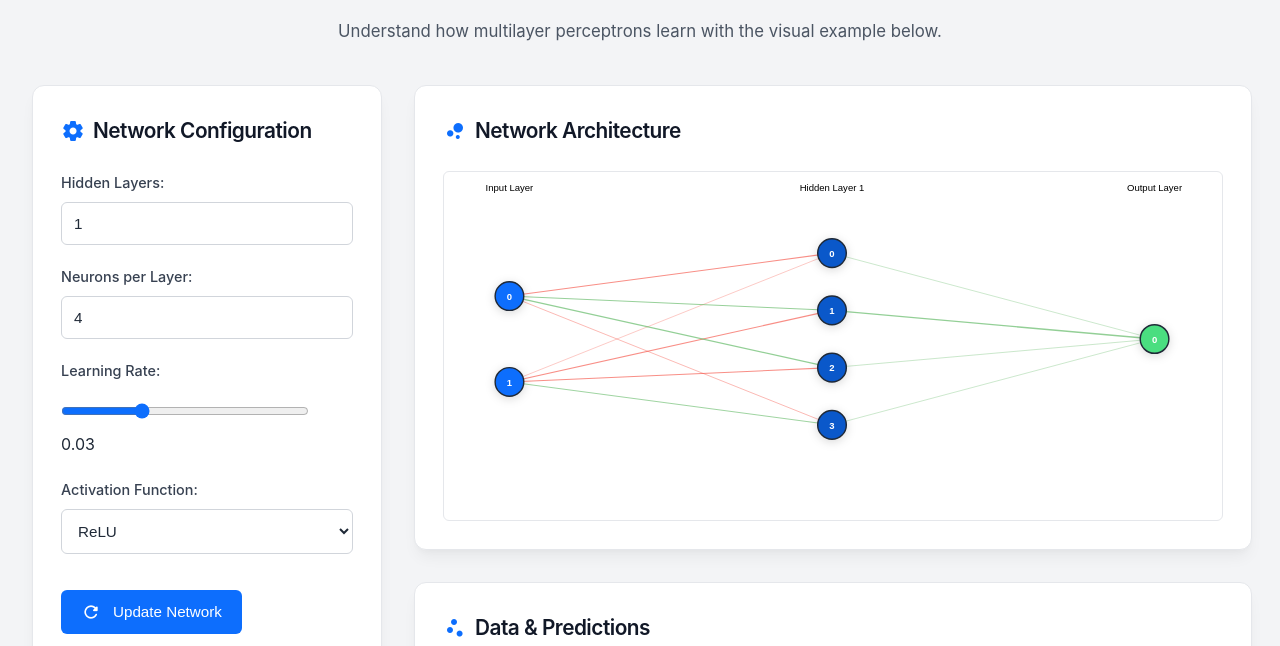
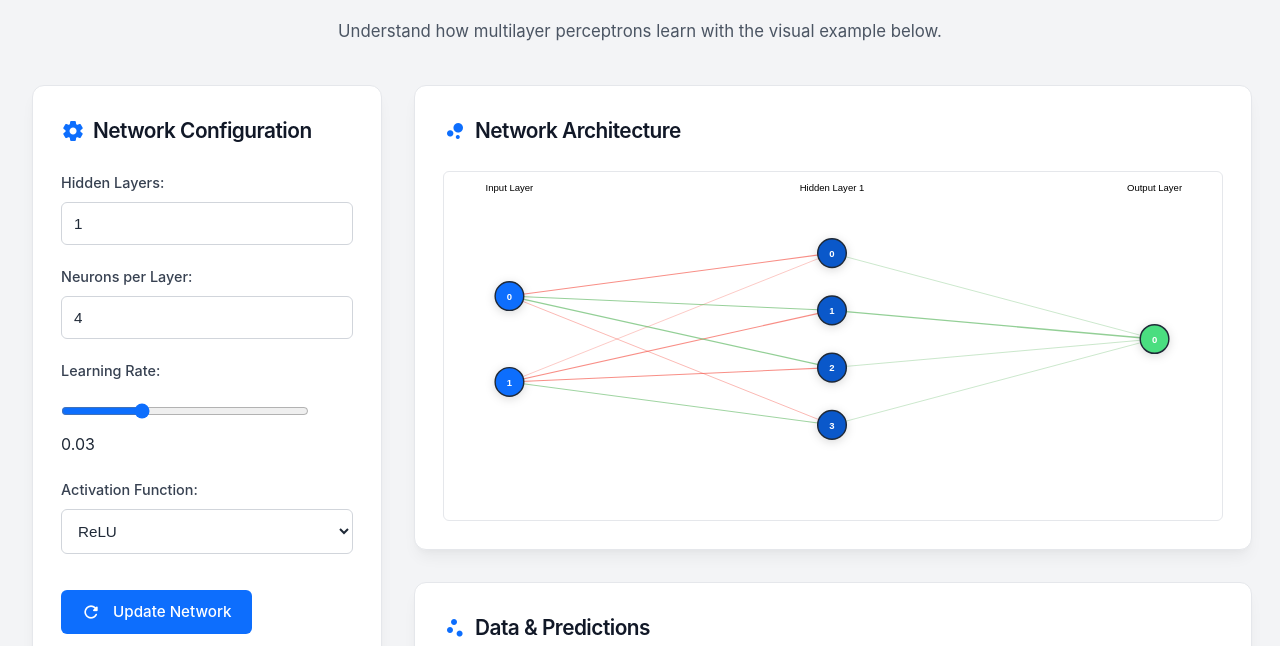
Before and after one commit to mabreyes/dlsu-lecture-slides, a website built with webpack: page src/index.html in a window 1280 px wide. Shown: the part 154-800 px from the top of the page. Built offline with nearby package versions, Linux system fonts and the light colour scheme; what @tensorflow/tfjs would draw is missing.

Commit message:
fix: Update fontface

```diff
--- a/src/css/styles.css
+++ b/src/css/styles.css
@@ -277,6 +277,8 @@ button {
   gap: 0.5rem;
   position: relative;
   overflow: hidden;
+  font-family: -apple-system, BlinkMacSystemFont, 'Inter', 'SF Pro Display', 'Segoe UI', Roboto,
+    Oxygen, Ubuntu, Cantarell, 'Open Sans', sans-serif;
 }
 
 button::before {
```
